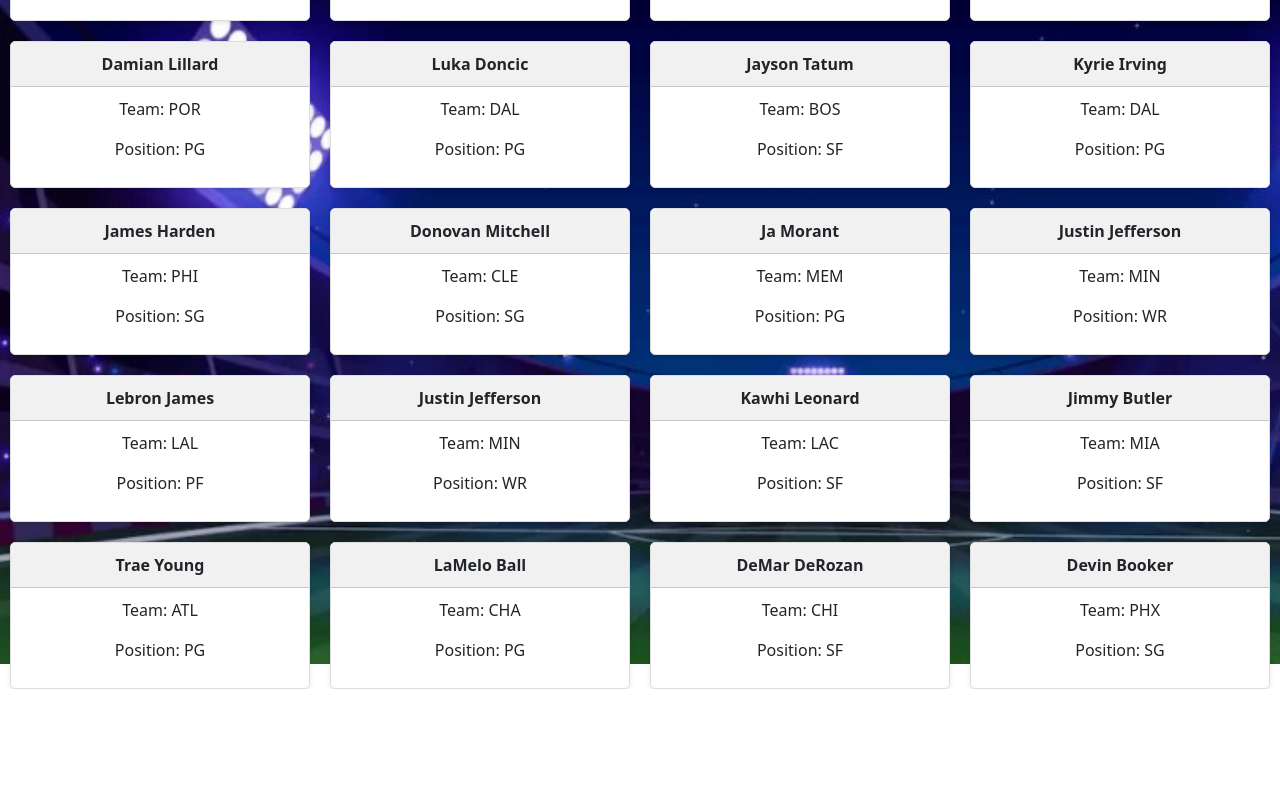
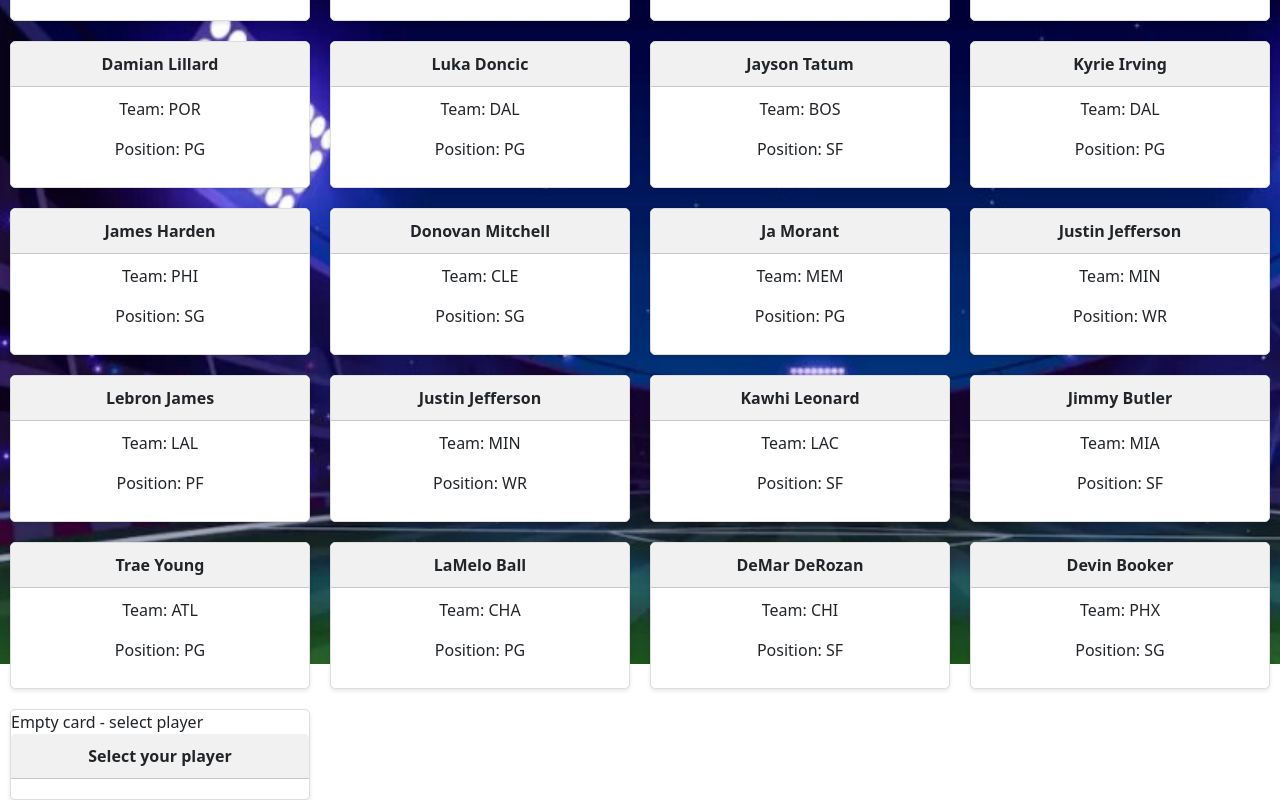
Before and after one commit to barryos112/Final-Year-Project, a React (Create React App) app in the folder final-year-project/: page /team in a window 1280 px wide. Shown: the part 206-1006 px from the top of the page. Before the commit the page ends 895 px from the top, so only its background shows below. Built offline with nearby package versions, Linux system fonts and the light colour scheme.

Commit message:
Team page update

```diff
--- a/final-year-project/src/Components/Team_Page/team_page.js
+++ b/final-year-project/src/Components/Team_Page/team_page.js
@@ -1,6 +1,7 @@
 import "./team_page.css";
 import PlayerService from "../../Services/PlayerData/playerService";
 import React, { useState, useEffect } from "react";
+import DropdownMenu from "react-bootstrap/esm/DropdownMenu";
 
 const Home = () => {
   const players = [
@@ -41,8 +42,10 @@
   useEffect(() => {
     const fetchData = async () => {
       const data = await PlayerService.getPlayerData();
+
       setPlayerData(data);
     };
+
     fetchData();
   }, []);
 
@@ -60,6 +63,14 @@
               </div>
             </div>
           ))}
+
+        <div className="card">
+          Empty card - select player
+          <div className="card-header">Select your player</div>
+          <div className="card-body">
+            <DropdownMenu>Select a player...</DropdownMenu>
+          </div>
+        </div>
       </div>
     </>
   );
--- a/final-year-project/src/Services/PlayerData/playerService.js
+++ b/final-year-project/src/Services/PlayerData/playerService.js
@@ -48,6 +48,12 @@
     });
     const jsonData = await response.json();
     console.log(jsonData);
+
+    // how to load json data to firebase - something like this
+    //     const db = getDatabase();
+    // const dbRef = ref(db, "players");
+    //     set(dbRef, jsonData);
+
     return jsonData;
   } catch (error) {
     console.error(error);
```
